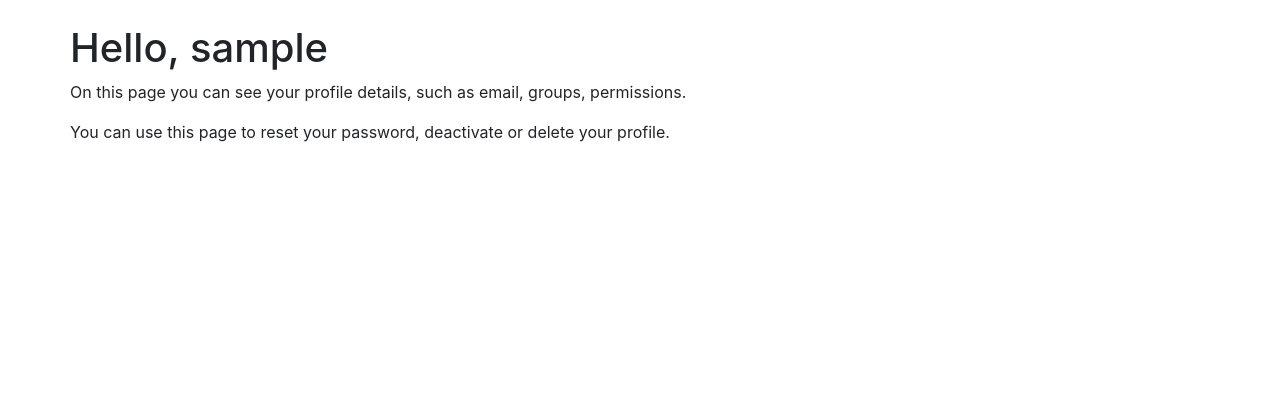
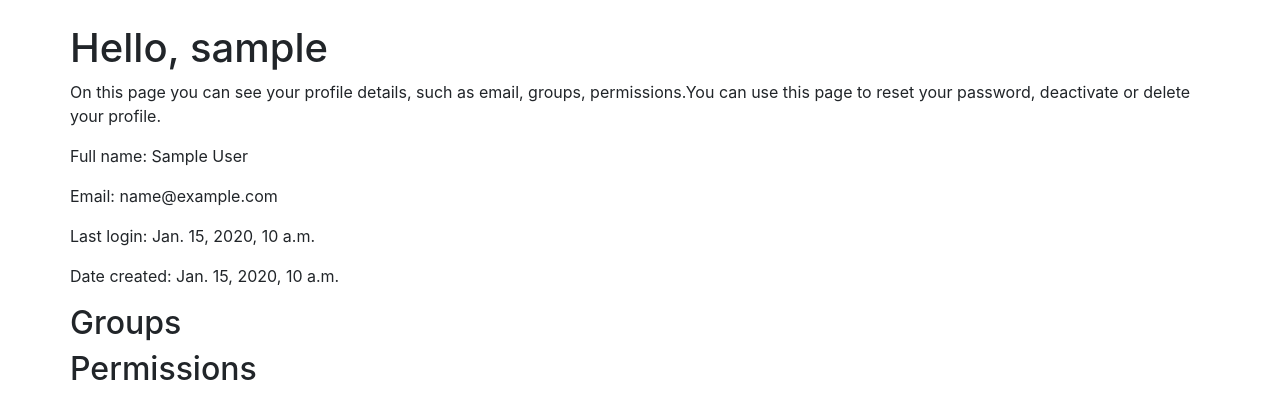
Before and after one commit to matej2/django-template, a Django app: page /profile/1/details in a window 1280 px wide. Shown: the part 56-475 px from the top of the page. Run offline with Django 3.2, Linux system fonts and the light colour scheme; a user stored in the database is signed in; tables that the repository leaves empty hold one stand-in row (values such as "Sample post"); some libraries are stand-ins or nearby versions.

Commit message:
Procfile Profile page

```diff
--- a/users/templates/profile.html
+++ b/users/templates/profile.html
@@ -2,9 +2,22 @@
 {% block content %}
 <div class="row">
     <div class="column">
-        <h1>Hello, {{ user.username }}</h1>
-        <p>On this page you can see your profile details, such as email, groups, permissions.</p>
-        <p>You can use this page to reset your password, deactivate or delete your profile.</p>
+        <h1>Hello, {{ user.get_username }}</h1>
+        <p>On this page you can see your profile details, such as email, groups, permissions.You can use this page to reset your password, deactivate or delete your profile.</p>
+        <p>Full name: {{ user.get_full_name }}</p>
+        <p>Email: {{ user.email }}</p>
+        <p>Last login: {{ user.last_login }}</p>
+        <p>Date created: {{ user.date_joined }}</p>
+        <h2>Groups</h2>
+        {% for group in request.user.groups.all %}
+            <button type="button" class="btn btn-primary btn-sm">{{ group.name }}</button>
+        {% endfor %}
+        <h2>Permissions</h2>
+        <div>
+            {% for permission in user.get_all_permissions %}
+                <button type="button" class="btn btn-primary btn-sm">{{ permission }}</button>
+            {% endfor %}
+        </div>
     </div>
 </div>
 {% endblock content %}
```
Also changed, not shown: README.md, 1 other file.
